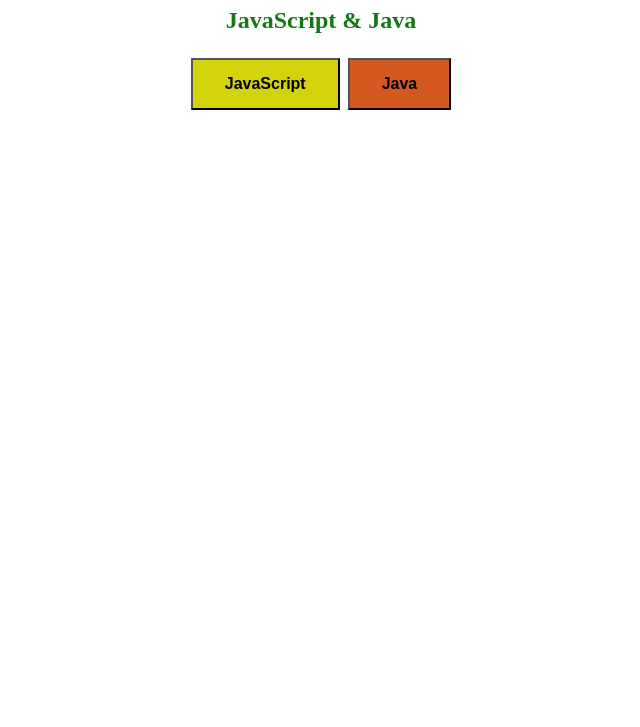
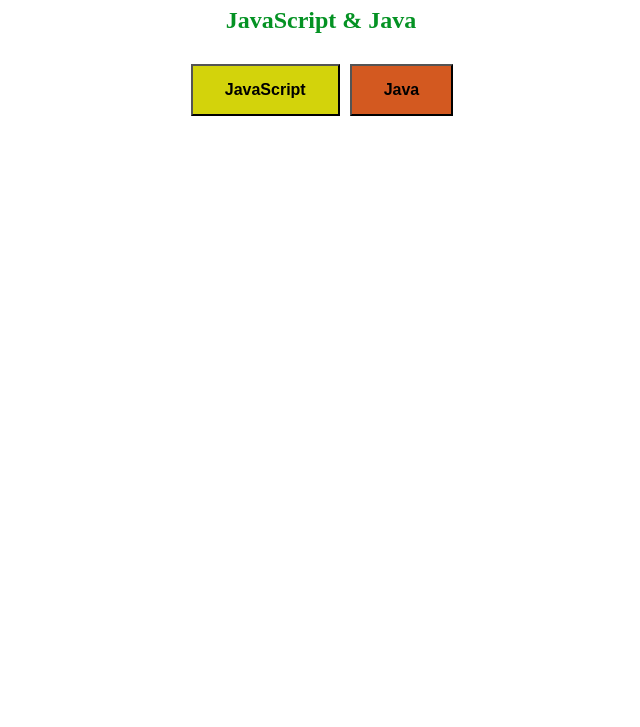
Before and after one commit to yagowb/Algoritmos-Fundamentais, a plain HTML site: page index.html in a window 1280 px wide. Shown: the part 73-800 px from the top of the page, without its empty margins (319-959 px from the left). Drawn offline with Linux system fonts and the light colour scheme.

Commit message:
formatações no CSS

```diff
--- a/style.css
+++ b/style.css
@@ -1,6 +1,6 @@
 h1, h2 {
     text-align: center;
-    color: rgb(21, 119, 21);
+    color: rgb(4, 146, 35);
 }
 main {
     text-align: center;
@@ -15,7 +15,7 @@ main {
     text-decoration: none;
     display: inline-block;
     font-size: 16px;
-    margin: 4px 2px;
+    margin: 10px 4px;
     cursor: pointer;
 
 
```
